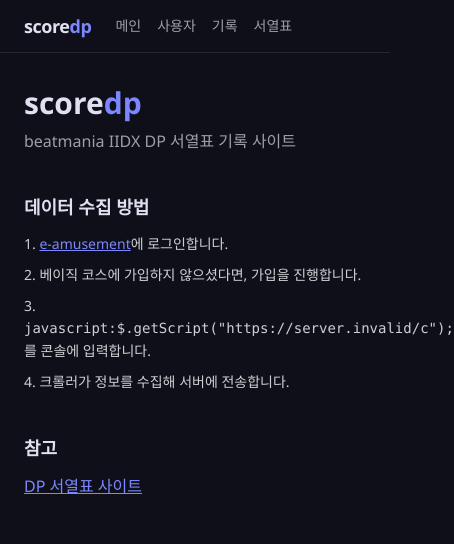
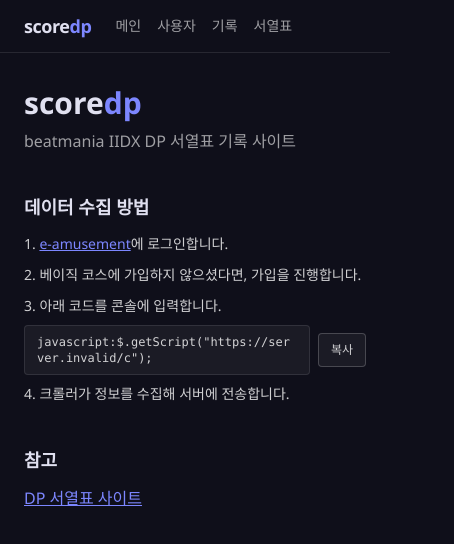
Before and after one commit to DohyunJegal/scoredp_pyfront, a Next.js app: page / in a window 390 px wide. Shown: the top 544 px of the page, 454 px wide, since content can reach past the window. Built offline with nearby package versions, Linux system fonts and the light colour scheme; no server answers.

Commit message:
feat: add copy button for bookmarklet and increase mobile user grid to 3 columns

```diff
--- a/app/page.tsx
+++ b/app/page.tsx
@@ -1,8 +1,20 @@
+"use client";
+
+import { useState } from "react";
 
 const API_URL = process.env.NEXT_PUBLIC_API_URL ?? "http://localhost:8000";
 const bookmarklet = `javascript:$.getScript("${API_URL}/c");`;
 
 export default function HomePage() {
+  const [copied, setCopied] = useState(false);
+
+  const handleCopy = () => {
+    navigator.clipboard.writeText(bookmarklet).then(() => {
+      setCopied(true);
+      setTimeout(() => setCopied(false), 2000);
+    });
+  };
+
   return (
     <div className="flex flex-col gap-10 max-w-xl">
       <section>
@@ -25,7 +37,18 @@ export default function HomePage() {
             베이직 코스에 가입하지 않으셨다면, 가입을 진행합니다.
           </li>
           <li>
-            <code>{bookmarklet}</code> 를 콘솔에 입력합니다.
+            아래 코드를 콘솔에 입력합니다.
+            <div className="mt-2 flex items-center gap-2">
+              <code className="block flex-1 bg-white/5 border border-white/10 rounded px-3 py-2 text-xs font-mono break-all">
+                {bookmarklet}
+              </code>
+              <button
+                onClick={handleCopy}
+                className="shrink-0 px-3 py-2 rounded border border-white/20 bg-white/5 hover:bg-white/10 text-xs transition-colors"
+              >
+                {copied ? "완료" : "복사"}
+              </button>
+            </div>
           </li>
           <li>크롤러가 정보를 수집해 서버에 전송합니다.</li>
         </ol>
--- a/app/users/page.tsx
+++ b/app/users/page.tsx
@@ -41,7 +41,7 @@ export default function UsersPage() {
       {filtered.length === 0 ? (
         <p className="text-white/40 text-sm">검색 결과가 없습니다.</p>
       ) : (
-        <div className="grid grid-cols-2 sm:grid-cols-3 md:grid-cols-4 gap-3">
+        <div className="grid grid-cols-3 sm:grid-cols-3 md:grid-cols-4 gap-3">
           {filtered.map((user) => (
             <Link
               key={user.iidx_id}
```
